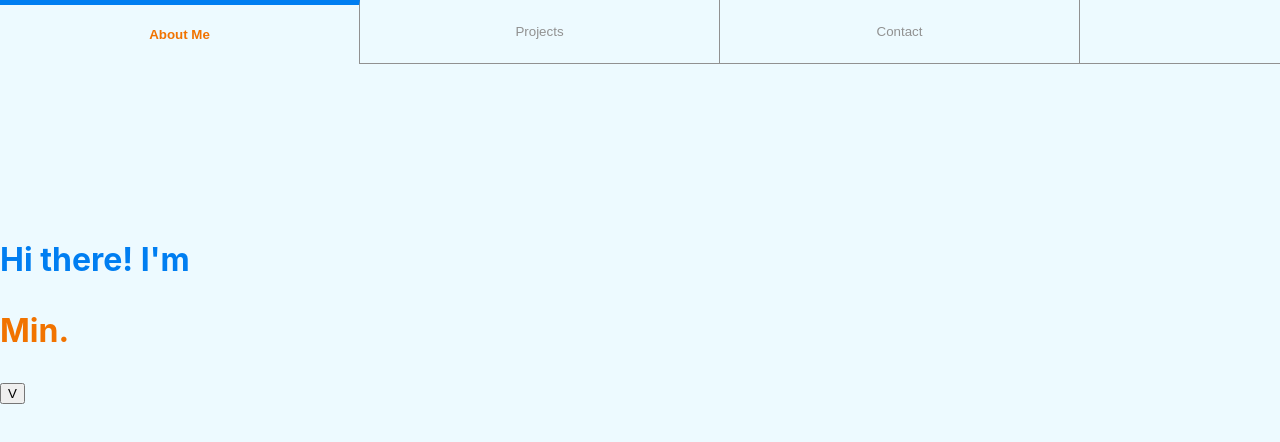
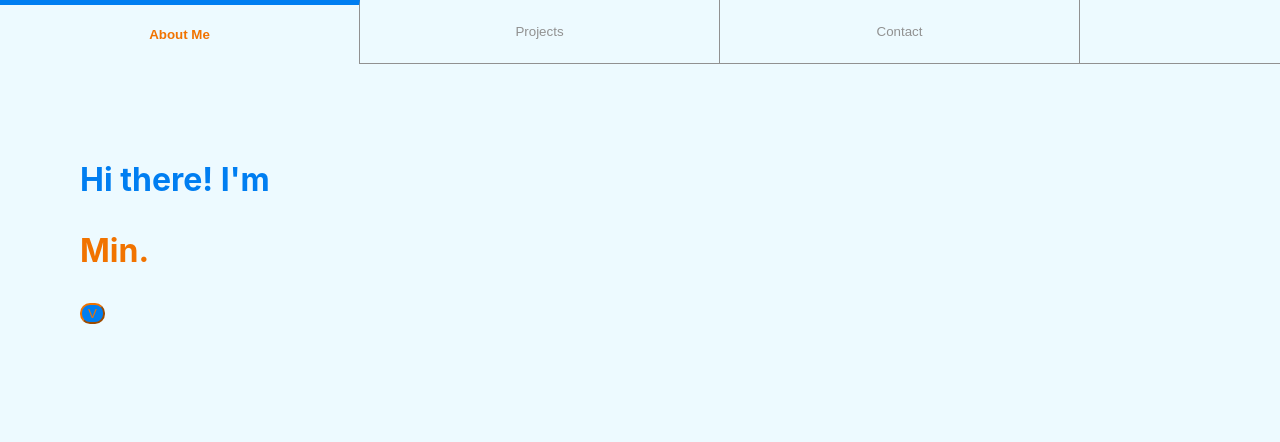
Before and after one commit to kk-min/kk-min.github.io, a React (Create React App) app: page / in a window 1280 px wide. Shown: the top 442 px of the page. Built offline with nearby package versions, Linux system fonts and the light colour scheme.

Commit message:
Adjust content-container margins

```diff
--- a/src/css/TabContent.css
+++ b/src/css/TabContent.css
@@ -10,11 +10,20 @@
 
 .content-container {
 	flex-grow: 1;
-	margin-top: 30vh;
+	margin: 20vh 0 0 10vh;
 	background: var(--main-bg-color);
 }
 .intro-container {
 	display: block;
+}
+
+.down-button {
+	border-radius: 10px;
+
+	background-color: var(--tab-highlight-color);
+	border-color: var(--font-highlight-color);
+	box-shadow: none;
+	color: var(--font-highlight-color);
 }
 
 .content {
```
